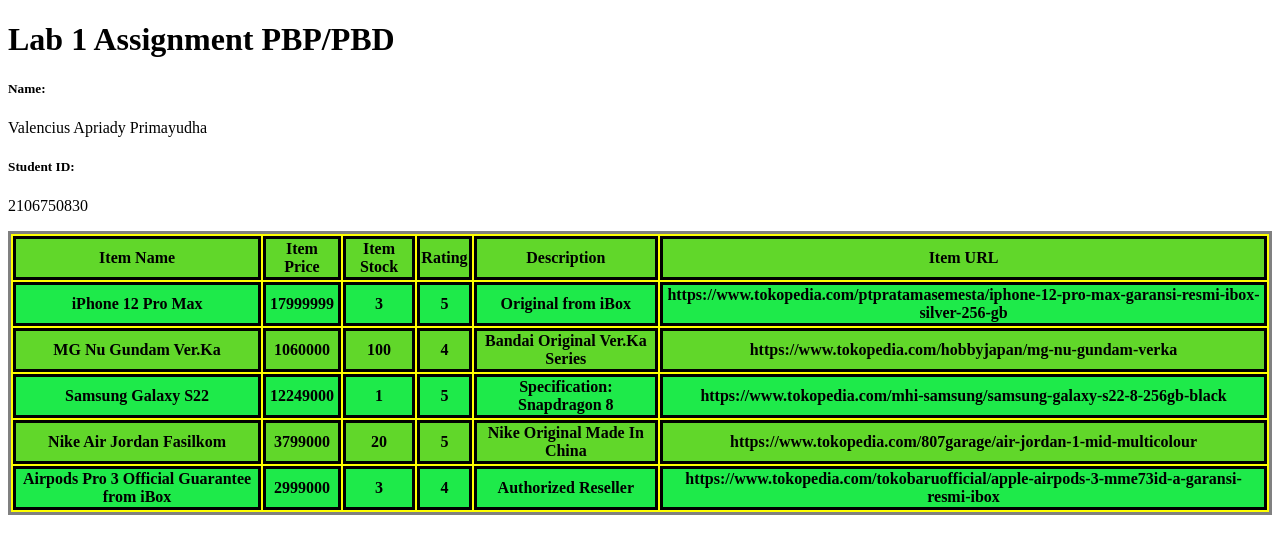
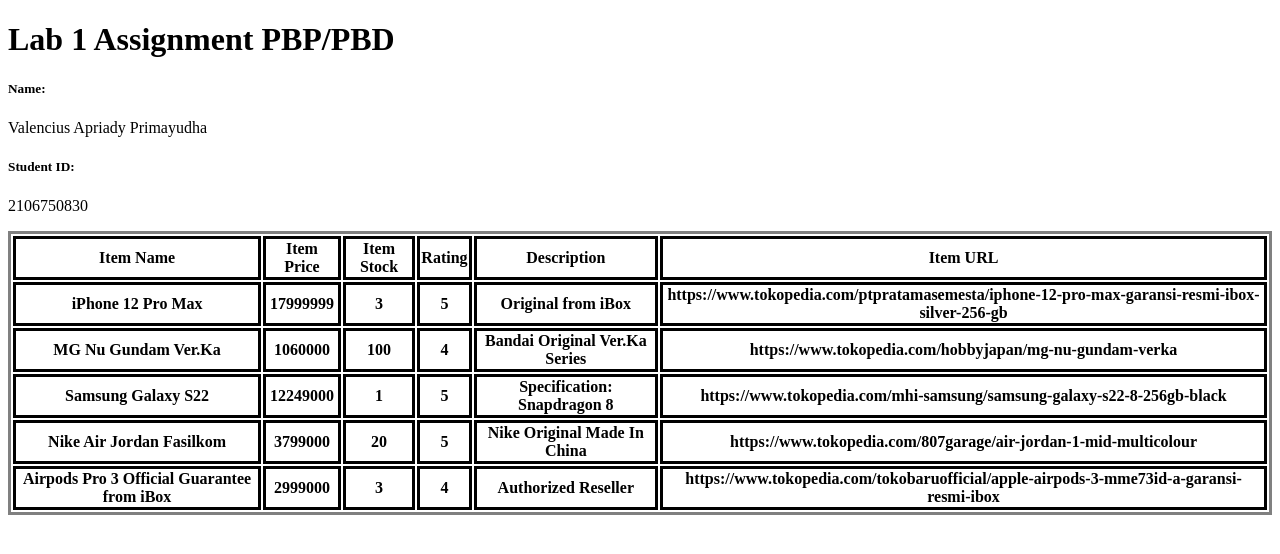
Before and after one commit to valenciusap17/Tugas2, a Django app: page /katalog/ in a window 1280 px wide. Shown: the top 554 px of the page. Run offline with Django 4.2, Linux system fonts and the light colour scheme; lists and menus that the app fills with data are empty.

Commit message:
fixing deploy thing

```diff
--- a/static/css/style.css
+++ b/static/css/style.css
@@ -1,19 +1,3 @@
 table, tr, th{
     border-style: solid;
 }
-
-tbody, tr:nth-child(even){
-    background-color: #1eea4a;
-}
-
-tbody, tr:nth-child(odd){
-    background-color: #61d72a;
-}
-
-table{
-    background-color: yellow;
-}
-
-table, tr:nth-child(1){
-    column-width: 400px;
-}
```
